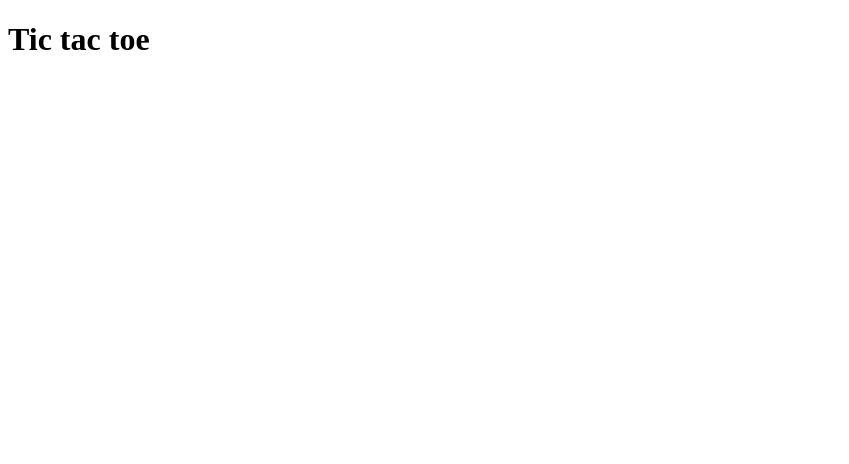
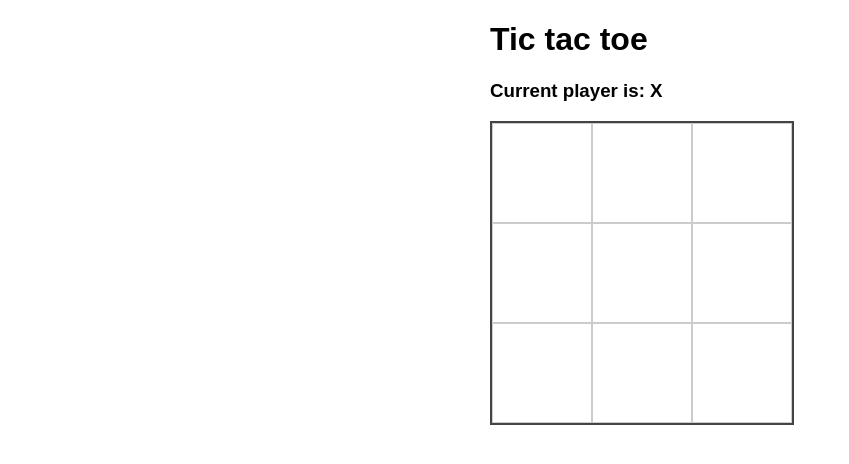
Before and after one commit to Nostrus/tic-tac-toe, an Angular app: page / in a window 1280 px wide. Shown: the top 464 px of the page, without its empty margins (0-849 px from the left). Built offline with nearby package versions, Linux system fonts and the light colour scheme.

Commit message:
Add basic design and add player switching logic

```diff
--- a/src/app/app.component.html
+++ b/src/app/app.component.html
@@ -1,3 +1,4 @@
-<h1>Tic tac toe</h1>
-
-<app-grid></app-grid>
+<main>
+    <h1>Tic tac toe</h1>
+    <app-grid></app-grid>
+</main>
--- a/src/app/app.component.scss
+++ b/src/app/app.component.scss
@@ -0,0 +1,5 @@
+main {
+    font-family: Arial, Helvetica, sans-serif;
+    margin: 0 auto;
+    width: 300px;
+}
--- a/src/app/grid/grid.component.html
+++ b/src/app/grid/grid.component.html
@@ -1,9 +1,8 @@
-<app-square (update)="updateState()"></app-square>
-<app-square></app-square>
-<app-square></app-square>
-<app-square></app-square>
-<app-square></app-square>
-<app-square></app-square>
-<app-square></app-square>
-<app-square></app-square>
-<app-square></app-square>
+<h3>Current player is: {{ currentPlayer }}</h3>
+<main>
+    <app-square
+        *ngFor="let square of squares"
+        (update)="updateState()"
+        [player]="currentPlayer"
+    ></app-square>
+</main>
--- a/src/app/grid/grid.component.scss
+++ b/src/app/grid/grid.component.scss
@@ -0,0 +1,9 @@
+$border-color: #444;
+
+main {
+    display: flex;
+    flex-wrap: wrap;
+    width: 300px;
+    height: 300px;
+    border: 2px solid $border-color;
+}
--- a/src/app/grid/grid.component.ts
+++ b/src/app/grid/grid.component.ts
@@ -6,10 +6,21 @@ import { Component, OnInit } from '@angular/core';
     styleUrls: ['./grid.component.scss'],
 })
 export class GridComponent implements OnInit {
-    player = null;
+    currentPlayer = 'X';
+    squares = Array(9);
     constructor() {}
 
     ngOnInit() {}
 
-    updateState() {}
+    updateState() {
+        this.switchPlayer();
+    }
+
+    switchPlayer() {
+        if (this.currentPlayer === 'X') {
+            this.currentPlayer = 'O';
+        } else {
+            this.currentPlayer = 'X';
+        }
+    }
 }
--- a/src/app/square/square.component.html
+++ b/src/app/square/square.component.html
@@ -1,4 +1,3 @@
 <div class="wrapper" (click)="setContent()">
-    <span *ngIf="player === 'X'">X</span>
-    <span *ngIf="player === 'O'">O</span>
+    <span>{{ content }}</span>
 </div>
--- a/src/app/square/square.component.scss
+++ b/src/app/square/square.component.scss
@@ -0,0 +1,20 @@
+$border-color: #ccc;
+
+:host {
+    display: flex;
+    width: 100px;
+    height: 100px;
+    border: 1px solid $border-color;
+    box-sizing: border-box;
+    cursor: pointer;
+    user-select: none;
+    align-content: center;
+}
+
+.wrapper {
+    display: flex;
+    width: 100px;
+    height: 100px;
+    align-items: center;
+    justify-content: center;
+}
--- a/src/app/square/square.component.ts
+++ b/src/app/square/square.component.ts
@@ -1,4 +1,4 @@
-import { Component, OnInit, Output, EventEmitter } from '@angular/core';
+import { Component, OnInit, Output, EventEmitter, Input } from '@angular/core';
 
 @Component({
     selector: 'app-square',
@@ -8,19 +8,23 @@ import { Component, OnInit, Output, EventEmitter } from '@angular/core';
 export class SquareComponent implements OnInit {
     @Output() update: EventEmitter<any> = new EventEmitter();
 
-    player = null;
+    @Input() player;
     content = null;
     constructor() {}
 
     ngOnInit() {}
 
     setContent() {
+        if (this.content) {
+            return false;
+        }
+
         if (this.player === 'X') {
             this.content = 'X';
         }
 
-        if (this.player === 'Y') {
-            this.content = 'Y';
+        if (this.player === 'O') {
+            this.content = 'O';
         }
         this.update.emit();
     }
```
